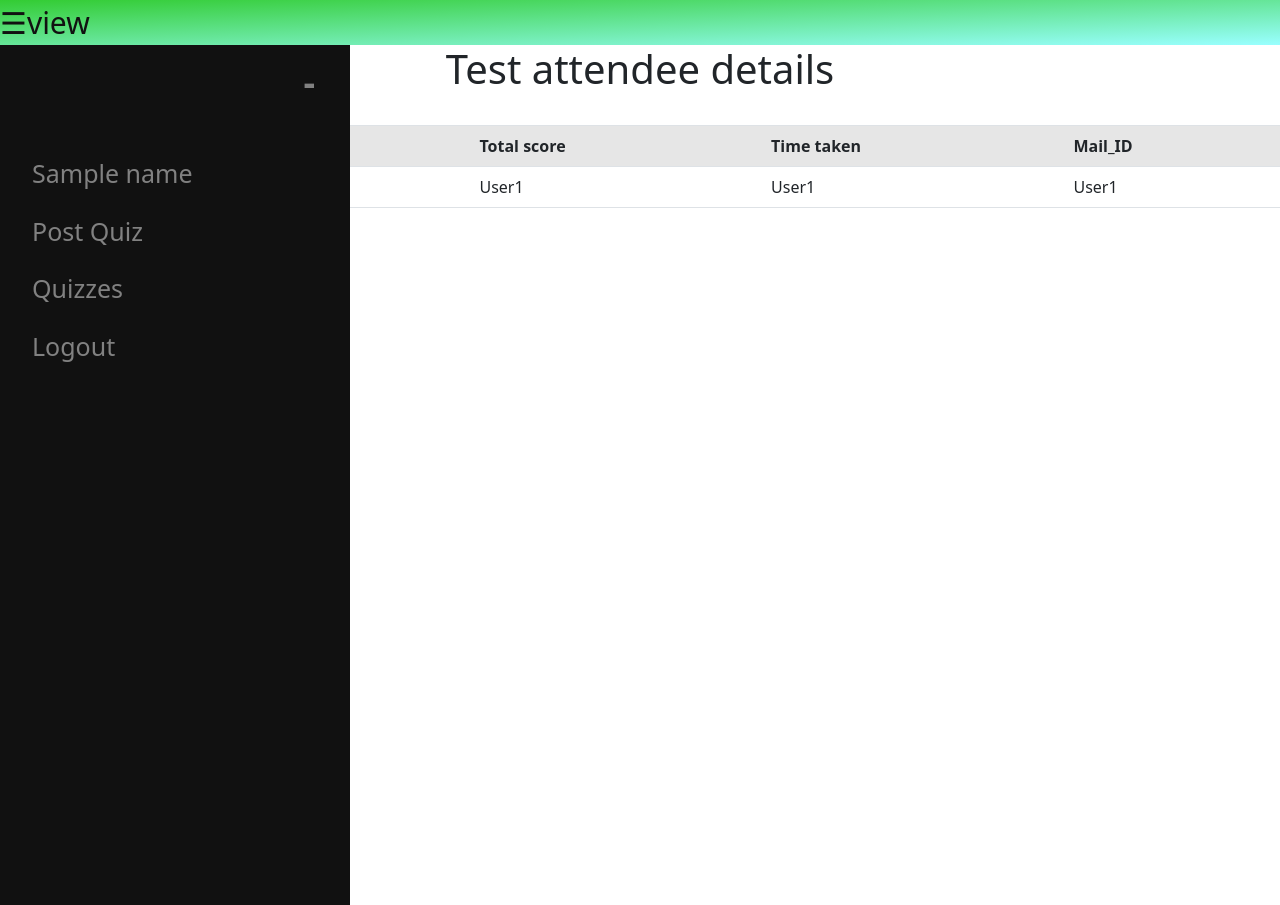
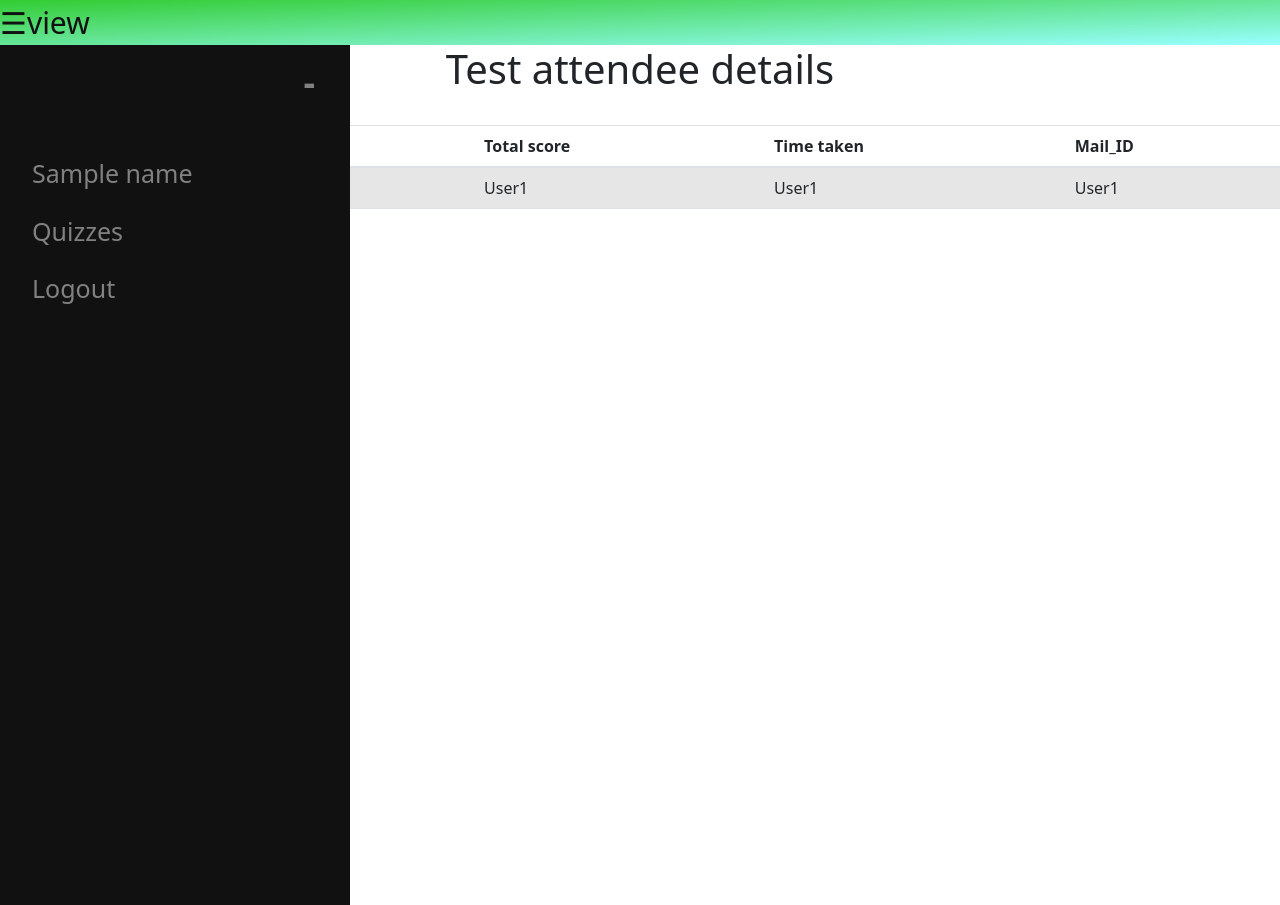
Before and after one commit to Bidisha28/TallyCode-QuizCreationPlatform, a Flask app: template template/test_Taker_data.html in a window 1280 px wide. Run offline with Flask 2, Linux system fonts and the light colour scheme; the template is opened without the code that fills it: most values are stand-ins (such as "Sample title", 1, 10 or a date in 2020); parts of the project's set-up code (start-up, migrations or seed data) failed here and were passed over; some libraries are stand-ins or nearby versions.

Commit message:
max admin

```diff
--- a/app.py
+++ b/app.py
@@ -1,3 +1,4 @@
+from datetime import datetime
 from http import client
 from unicodedata import name
 from flask import Flask, request, url_for, session
@@ -26,6 +27,7 @@
 quiz = db.quiz
 user = db.user
 questions_db = db.questions
+test_taker = db.testtakers
 
 #conif here
 CONF_URL = 'https://accounts.google.com/.well-known/openid-configuration'
@@ -84,10 +86,10 @@
         questions=[]
         for doc in questions_obj:
             questions.append(doc['question'])
-        quiz_id = quiz.insert_one({'admin':user_data['_id'], 'question':questions}).inserted_id
+        questions_db.drop()
+        quiz_id = quiz.insert_one({'admin':user_data['_id'],'quiz_name': request.form.get('quiz_name') ,'date_added': request.form.get('date_added') , 'valid_upto': request.form.get('valid_upto'),'question':questions}).inserted_id
         if 'quizzes' in user_data:
-            admin.aggregate()
-            pass
+            admin.update_one({'_id':user_data['_id']}, {'$push': {'quizzes': quiz_id}})
         else:
             admin.find_one_and_update({'_id':user_data['_id']},{'$set': {'quizzes': [quiz_id]} })
             print(quiz_id)
@@ -113,7 +115,7 @@
          request.form.get('option2'),
          request.form.get('option3') ,
          request.form.get('option4') ,
-         request.form.get('answer')]})
+         request.form.get('answer'),request.form.get('dropdown')]})
         return redirect('/post_quiz')
     # return  render_template('add_question.html')
 
@@ -129,10 +131,22 @@
     if 'quizzes' in user_data:
         for each_quiz in user_data['quizzes']:
             data = quiz.find_one({'_id':each_quiz})
-            quiz_details.append({'name': data['name'], 'date_added': 'yet' , 'valid_upto': 'to add' })
-        return render_template('quiz_data.html',all_quiz=quiz_details,name=current_user['name'] )
+            print(data)
+            quiz_details.append({'name': data['quiz_name'], 'date_added': data['date_added'] , 'valid_upto': data['valid_upto'] })
+        return render_template('quiz_data.html',all_quiz=quiz_details,name=current_user['name'])
     else:
         return render_template('quiz_data.html',name=current_user['name'])
+
+
+#test_taker data here
+@app.route('/view_data/<quiz_name>')
+def view_data(quiz_name):
+    current_user = session.get('user')
+    takers = test_taker.find({'quiz_name':quiz_name})
+    for doc in takers:
+        print(doc)
+    return render_template('test_Taker_data.html',name=current_user['name'])
+
 
 
 
--- a/template/quiz_data.html
+++ b/template/quiz_data.html
@@ -58,9 +58,7 @@
                         <td>{{ each_quiz['date_added'] }} </td>
                         <td>{{ each_quiz['valid_upto'] }} </td>
                         <td>
-                            <a href="#">view</a>
-                            <br>
-                            <a href="#">edit</a>
+                            <a href="view_data/{{each_quiz['name']}}">view</a>
                         </td>
                     </tr>
                     {% endfor %}
--- a/template/test_Taker_data.html
+++ b/template/test_Taker_data.html
@@ -37,19 +37,30 @@
         <div class="sidenav" id="sidenav">
             <a href="javascript:void(0)" class="closebtn" onclick="closeNav()"><b>-</b></a>
             <a href="#">{{name}}</a>
-            <a href="#">Post Quiz</a>
             <a href="{{url_for('quizzes')}}">Quizzes</a>
             <a href="{{url_for('logout')}}">Logout</a>
         </div>
         <div class="test-taker-data" id="cont">
             <h1 style="text-align: center;">Test attendee details</h1><br>
             <table class="table table-striped">
-                <th>Name</th>
-                <th>Quiz Index</th>
-                <th>Total score</th>
-                <th>Time taken</th>
-                <th>Mail_ID</th>
-                <tr><td>User1</td><td>User1</td><td>User1</td><td>User1</td><td>User1</td></tr>
+                <thead>
+                    <tr>
+                        <th>Name</th>
+                        <th>Quiz Name</th>
+                        <th>Total score</th>
+                        <th>Time taken</th>
+                        <th>Mail_ID</th>
+                    </tr>
+                </thead>
+                <tbody>
+                    <tr>
+                        <td>User1</td>
+                        <td>User1</td>
+                        <td>User1</td>
+                        <td>User1</td>
+                        <td>User1</td>
+                    </tr>
+                </tbody>
             </table>
 
         </div>
```
Also changed, not shown: template/post_quiz.html (+11 -11 lines).
